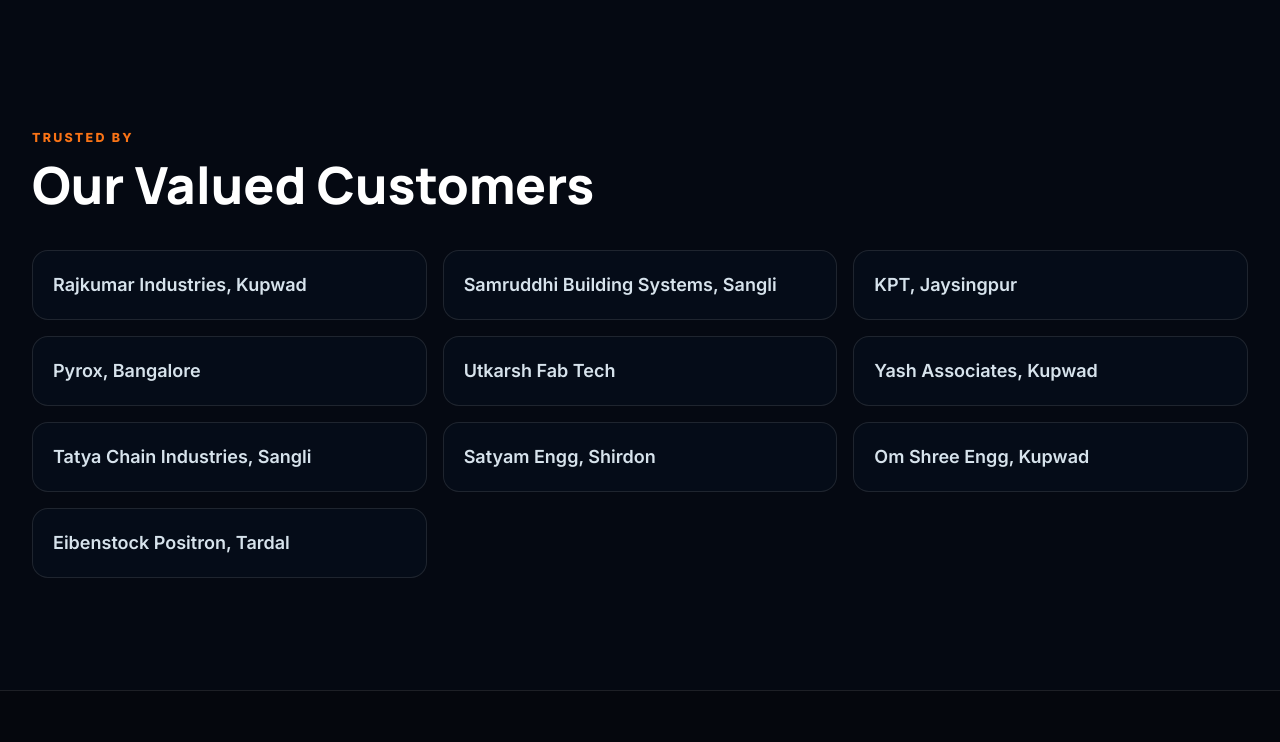
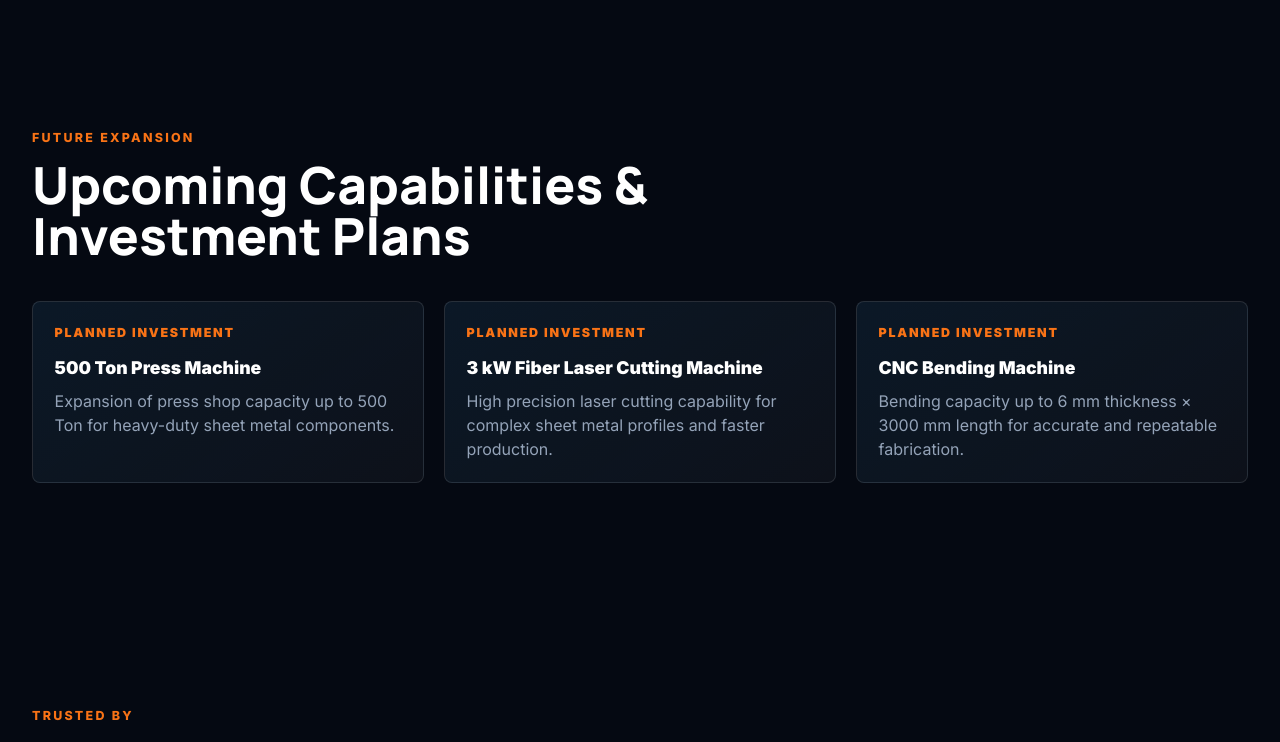
Before and after one commit to tushjadhav2512-eng/ansh-industries, a React (Vite) app: page /about in a window 1280 px wide. Shown: the part 2620-3362 px from the top of the page. Built offline with nearby package versions, Linux system fonts and the light colour scheme; no server answers.

Commit message:
Include future plans in About component
Added future plans section to the About page.

```diff
--- a/src/pages/About.jsx
+++ b/src/pages/About.jsx
@@ -2,7 +2,7 @@
 import Reveal from "../components/Reveal";
 import Section from "../components/Section";
 import SEO from "../components/SEO";
-import { infrastructure, profile, valuedCustomers } from "../data/siteContent";
+import { infrastructure, profile, valuedCustomers, futurePlans } from "../data/siteContent";
 
 export default function About() {
   const timeline = ["Superior quality sheet metal press components", "Versatile fabrication for sheets, pipes and bars", "Welding and finishing support", "Long-term customer partnerships"];
@@ -27,6 +27,21 @@
       <Section eyebrow="Manufacturing Strength" title="Profile-backed facilities with a practical process chain.">
         <div className="timeline">{timeline.map((item, index) => <Reveal className="timeline-item" key={item}><span>{String(index + 1).padStart(2, "0")}</span><h3>{item}</h3></Reveal>)}</div>
       </Section>
+      <Section eyebrow="Future Expansion" title="Upcoming Capabilities & Investment Plans">
+        <div className="grid gap-5 md:grid-cols-3">
+          {futurePlans.map((plan, i) => (
+            <Reveal
+              key={plan.title}
+              delay={i * 0.04}
+              className="machine-card"
+            >
+              <p>Planned Investment</p>
+              <h3>{plan.title}</h3>
+              <span>{plan.description}</span>
+            </Reveal>
+          ))}
+        </div>
+      </Section>
       <Section eyebrow="Trusted By" title="Our Valued Customers">
         <div className="grid gap-4 md:grid-cols-2 lg:grid-cols-3">
           {valuedCustomers.map((customer, i) => (
```
